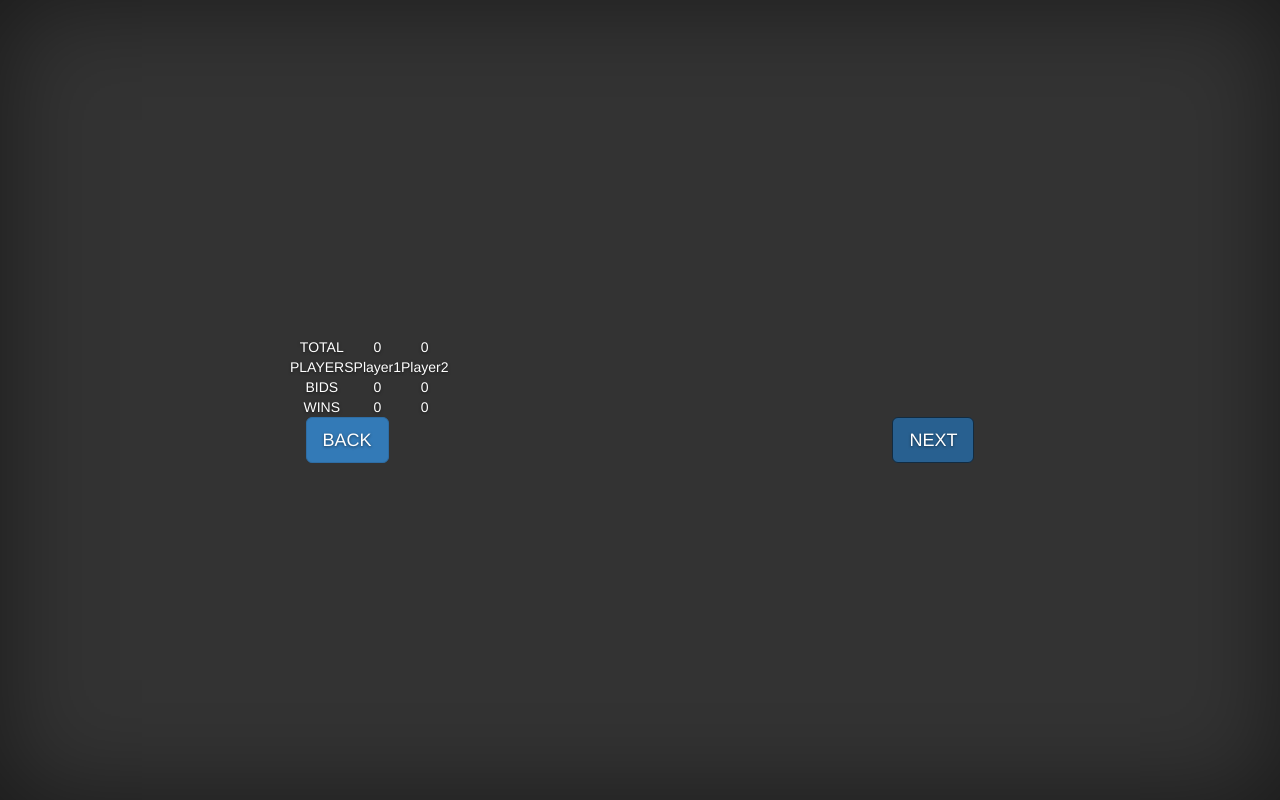
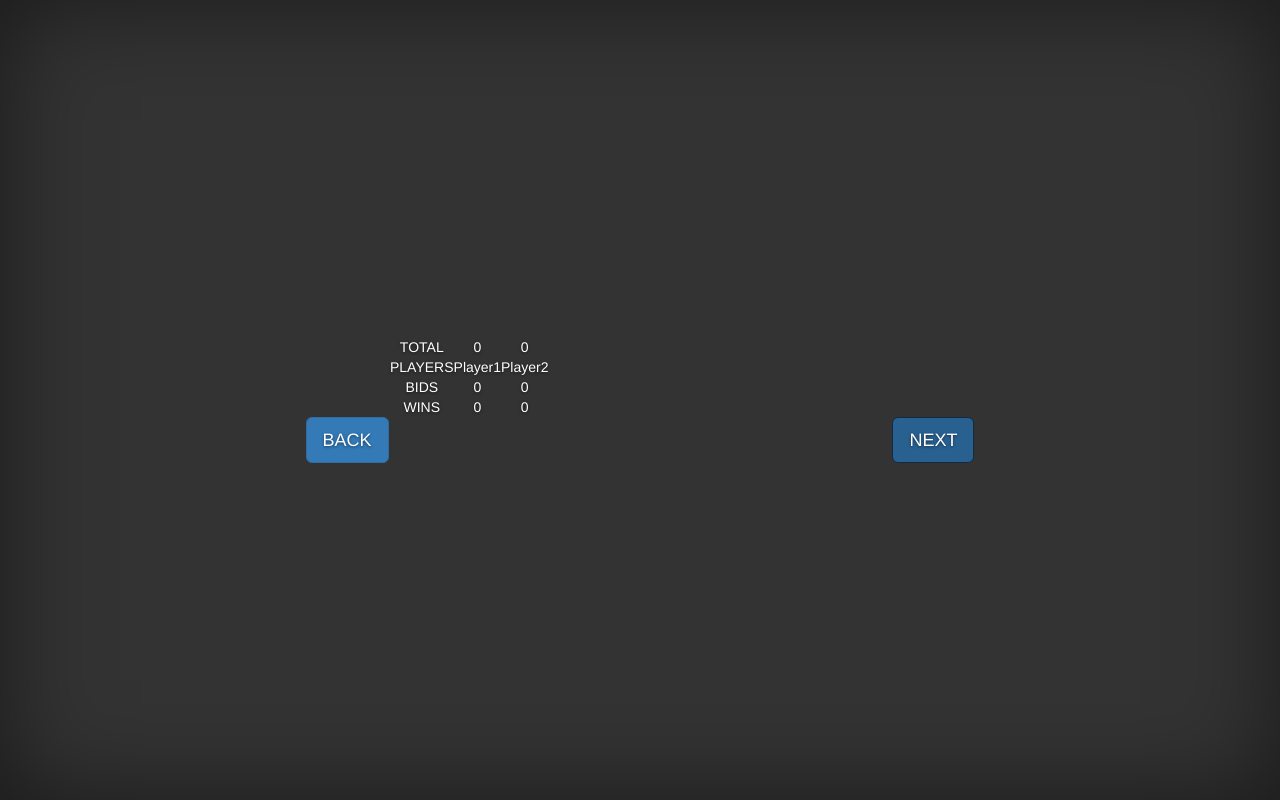
Before and after one commit to victor-xiong/oh-hell, a website: page src/game.html in a window 1280 px wide. Both pictures are taken after a click on the button "NEXT". Drawn offline with nearby package versions, Linux system fonts and the light colour scheme.

Commit message:
Refactoring.
1. Add create table function.
2. Add buttons' callback functions.
3. Modify state from boolean to int.

```diff
--- a/src/css/index.css
+++ b/src/css/index.css
@@ -1,6 +1,3 @@
-h1 {
-	text-align: center;
-}
 
 #button-start {
 	text-align: center;
@@ -14,3 +11,9 @@ h1 {
 	position: relative;
 	bottom: 0px;
 }
+
+#game-table {
+  width: 500px;
+  margin-left: auto;
+  margin-right: auto;
+}
--- a/src/game.html
+++ b/src/game.html
@@ -11,6 +11,7 @@
 	<div class="site-wrapper">
 		<div class="site-wrapper-inner">
 			<div class="cover-container">
+
 				<div id="game-setting">
 					<h1>Number of Players</h1>
 					<div id="line-padding"></div>
@@ -19,11 +20,16 @@
 					<div id="line-padding"></div>
 				</div>
 
+				<div id="game-table"></div>
+
+				<div id="game-result"></div>
+
 				<div id="btn-group">
 					<a class="btn btn-primary btn-lg" role="button" id="btn-back">BACK</a>
 					<a id="btn-invisible" style="padding-left: 250px; padding-right: 250px;"></a>
 					<a class="btn btn-primary btn-lg" href="#" role="button" id="btn-next">NEXT</a>
 				</div>
+
 			</div>
 		</div>
 	</div>
--- a/src/js/game.js
+++ b/src/js/game.js
@@ -4,81 +4,102 @@ var backButton = $("#btn-back");
 var buttonGroup = $("#btn-group");
 var number = $("#number");
 var coverContainer = $(".cover-container");
-var gameSetting = $("#game-setting");
 var table = null;
 var total = [];
 var bids = [];
 var wins = [];
 var players = [];
-var state = true;
+var state = 0;
 
-nextButton.on("click", function () {
+var gameSetting = $("#game-setting");
+var gameTable = $("#game-table");
+var gameResult = $("#game-result");
+
+nextButton.on("click", onNextButtonClicked);
+backButton.on("click", onBackButtonClicked);
+
+function onNextButtonClicked() {
+	switch (state) {
+		case 0: // continue from 0-th page (setting page), show gameTable, hide gameSetting and gameResult
+			state = 1;
 			numOfPlayers = parseInt(number.html());
+			gameSetting.css("display", "none");
+			gameTable.css("display", "");
+			gameResult.css("display", "none");
 
-	state = false;
+			table = buildGameTable(numOfPlayers);
+			gameTable.append(table);
+			break;
+		case 1: // TODO
+			state = 2;
+			break;
+		// TODO: more cases
+	}
+}
 
-	gameSetting.css("display", "none");
+function onBackButtonClicked() {
+	switch (state) {
+		case 0: // 0-th page is the game setting page, back should go back to game start page.
+			window.location.href = "/src/index.html";
+			break;
+		case 1: // navigate from 1st page to 0-th page, show gameSetting, hide gameTable and gameResult
+			state = 0;
+			gameSetting.css("display", "");
+			gameTable.css("display", "none");
+			gameResult.css("display", "none");
+		// TODO: more cases
+	}
+}
 
-	if (!table) {
-		table = document.createElement("table");
-		var row1 = document.createElement("tr");
-		var row2 = document.createElement("tr");
-		var row3 = document.createElement("tr");
-		var row4 = document.createElement("tr");
-		table.appendChild(row1);
-		table.appendChild(row2);
-		table.appendChild(row3);
-		table.appendChild(row4);
+function buildGameTable(numOfPlayers) {
+	var table = document.createElement("table");
 
+	// There are 4 fixed rows: TOTAL, PLAYERS, BIDS, WINS
+	var rowTotal = document.createElement("tr");
+	var rowPlayers = document.createElement("tr");
+	var rowBids = document.createElement("tr");
+	var rowWins = document.createElement("tr");
+	table.appendChild(rowTotal);
+	table.appendChild(rowPlayers);
+	table.appendChild(rowBids);
+	table.appendChild(rowWins);
+
+	// The 1st column shows hardcoded strings
 	var cell11 = document.createElement("td");
 	var cell21 = document.createElement("td");
 	var cell31 = document.createElement("td");
 	var cell41 = document.createElement("td");
-
 	cell11.innerHTML = "TOTAL";
 	cell21.innerHTML = "PLAYERS";
 	cell31.innerHTML = "BIDS";
 	cell41.innerHTML = "WINS";
+	rowTotal.appendChild(cell11);
+	rowPlayers.appendChild(cell21);
+	rowBids.appendChild(cell31);
+	rowWins.appendChild(cell41);
 
-		row1.appendChild(cell11);
-		row2.appendChild(cell21);
-		row3.appendChild(cell31);
-		row4.appendChild(cell41);
-
-		// create row total
+	// Dynamically build the other numOfPlayers columns
 	for (var i = 0; i < numOfPlayers; i++) {
+		// Build total score for i-th player
 		total[i] = document.createElement("td");
 		total[i].innerHTML = "0";
-			row1.appendChild(total[i]);
+		rowTotal.appendChild(total[i]);
 
+		// Build player name for i-th player
 		players[i] = document.createElement("td");
 		players[i].innerHTML = "Player" + (i + 1).toString();
-			row2.appendChild(players[i]);
+		rowPlayers.appendChild(players[i]);
 
+		// Build editable bids for i-th player
 		bids[i] = document.createElement("td");
 		bids[i].innerHTML = "<div contenteditable=\"true\">0</div>";
-			row3.appendChild(bids[i]);
+		rowBids.appendChild(bids[i]);
 
+		// Build editable wins for i-th player
 		wins[i] = document.createElement("td");
 		wins[i].innerHTML = "<div contenteditable=\"true\">0</div>";
-			row4.appendChild(wins[i]);
+		rowWins.appendChild(wins[i]);
 	}
 
-		coverContainer[0].insertBefore(table, buttonGroup[0]);
-		table = $(table);
-	} else {
-		table.css("display", "");
+	return table;
 }
-});
-
-backButton.on("click", function () {
-	if (state) {
-		window.location.href = "/src/index.html";
-	} else {
-		gameSetting.css("display", "");
-
-		if (table) {
-			table.css("display", "none");
-		}
-	}
-});
```
Lines whose indentation alone changed are shown as unchanged.
